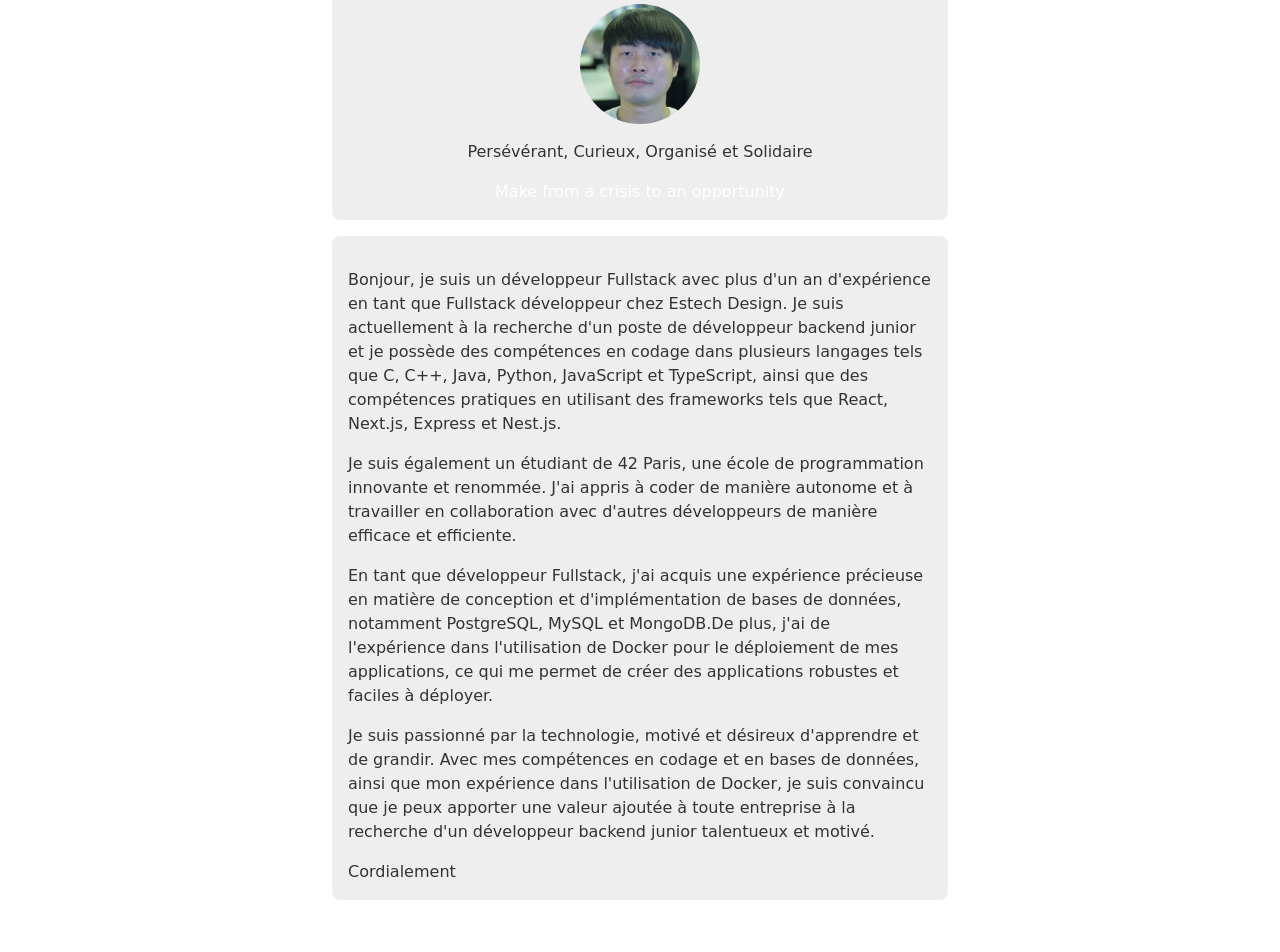
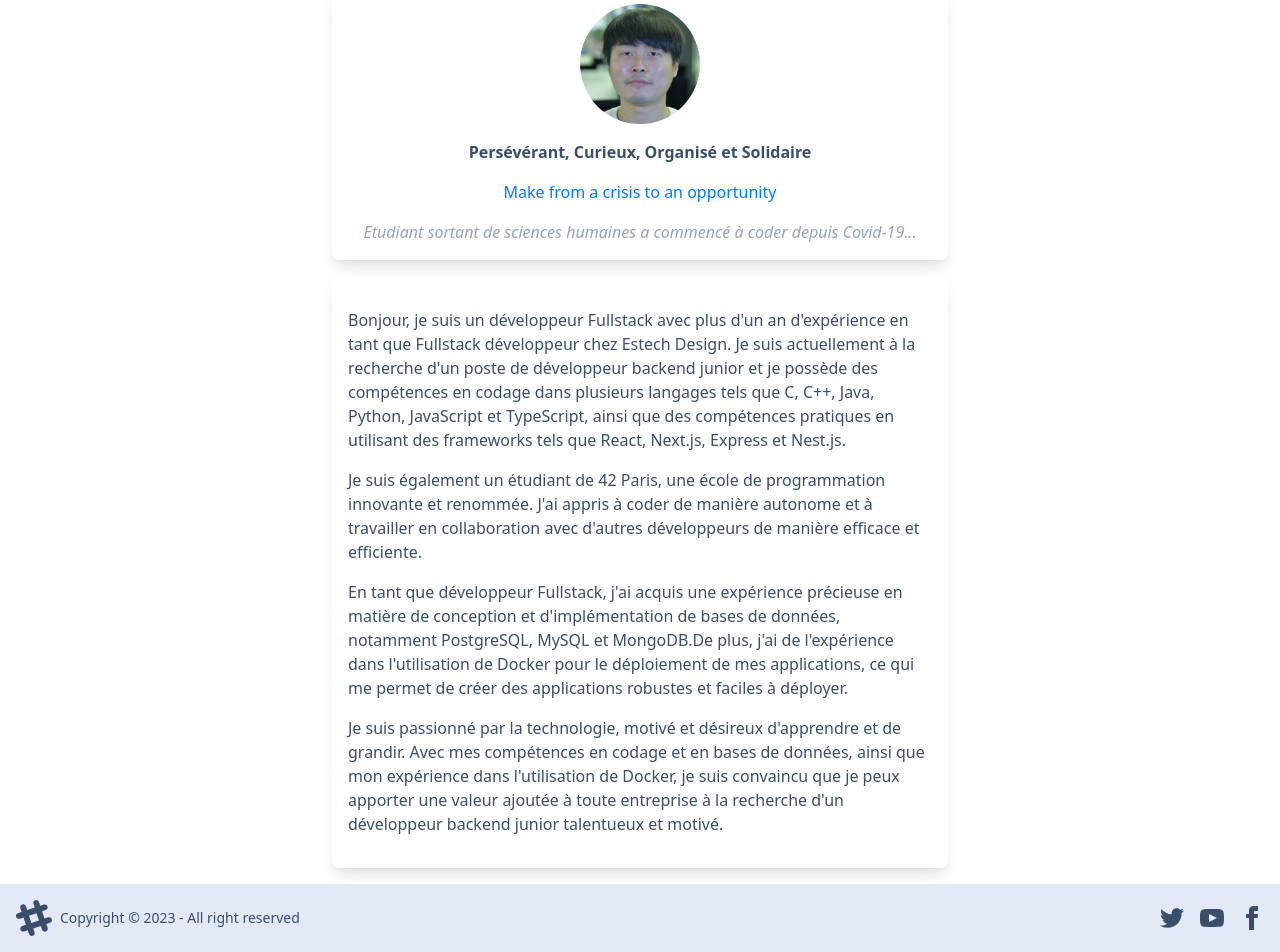
Before and after one commit to jeanoza/portfolio2023, a Next.js app: page /about in a window 1280 px wide. Shown: the part 92-1044 px from the top of the page. Before the commit the page ends 992 px from the top, so only its background shows below. Built offline with nearby package versions, Linux system fonts and the light colour scheme.

Commit message:
footer added

```diff
--- a/src/components/competence/card.tsx
+++ b/src/components/competence/card.tsx
@@ -7,14 +7,22 @@
 	imageUrl: string;
 }
 export default function Card({ title, content, tools, imageUrl }: IProps) {
-	return <div className="card card-compact w-80 bg-neutral shadow-xl">
-		<figure><img height="300" src={imageUrl} /></figure>
+	return <div className="card card-compact w-80 shadow-xl">
+		<div className="cover w-100"></div>
 		<div className="card-body">
 			<h2 className="card-title">{title}</h2>
 			<h3 className="text-lg">{content}</h3>
-			<ul className="flex gap-4 text-white flex-wrap justify-center">
+			<ul className="flex gap-4 text-slate-500 flex-wrap justify-center">
 				{tools.map((tool, index) => <li key={index}>{tool}</li>)}
 			</ul>
 		</div>
+		<style jsx>{`
+			.cover {
+				height:200px;
+				background-image:url(${imageUrl});
+				background-size: cover;
+    		background-position: center
+			}
+		`}</style>
 	</div>
 }
--- /dev/null
+++ b/src/components/footer.tsx
@@ -0,0 +1,14 @@
+export default function Footer() {
+	return <footer className="footer items-center p-4 bg-base-300 text-base-content mt-4">
+		<div className="items-center grid-flow-col">
+			<svg width="36" height="36" viewBox="0 0 24 24" xmlns="http://www.w3.org/2000/svg" fillRule="evenodd" clipRule="evenodd" className="fill-current"><path d="M22.672 15.226l-2.432.811.841 2.515c.33 1.019-.209 2.127-1.23 2.456-1.15.325-2.148-.321-2.463-1.226l-.84-2.518-5.013 1.677.84 2.517c.391 1.203-.434 2.542-1.831 2.542-.88 0-1.601-.564-1.86-1.314l-.842-2.516-2.431.809c-1.135.328-2.145-.317-2.463-1.229-.329-1.018.211-2.127 1.231-2.456l2.432-.809-1.621-4.823-2.432.808c-1.355.384-2.558-.59-2.558-1.839 0-.817.509-1.582 1.327-1.846l2.433-.809-.842-2.515c-.33-1.02.211-2.129 1.232-2.458 1.02-.329 2.13.209 2.461 1.229l.842 2.515 5.011-1.677-.839-2.517c-.403-1.238.484-2.553 1.843-2.553.819 0 1.585.509 1.85 1.326l.841 2.517 2.431-.81c1.02-.33 2.131.211 2.461 1.229.332 1.018-.21 2.126-1.23 2.456l-2.433.809 1.622 4.823 2.433-.809c1.242-.401 2.557.484 2.557 1.838 0 .819-.51 1.583-1.328 1.847m-8.992-6.428l-5.01 1.675 1.619 4.828 5.011-1.674-1.62-4.829z"></path></svg>
+			<p>Copyright © 2023 - All right reserved</p>
+		</div>
+		<div className="grid-flow-col gap-4 md:place-self-center md:justify-self-end">
+			<a><svg xmlns="http://www.w3.org/2000/svg" width="24" height="24" viewBox="0 0 24 24" className="fill-current"><path d="M24 4.557c-.883.392-1.832.656-2.828.775 1.017-.609 1.798-1.574 2.165-2.724-.951.564-2.005.974-3.127 1.195-.897-.957-2.178-1.555-3.594-1.555-3.179 0-5.515 2.966-4.797 6.045-4.091-.205-7.719-2.165-10.148-5.144-1.29 2.213-.669 5.108 1.523 6.574-.806-.026-1.566-.247-2.229-.616-.054 2.281 1.581 4.415 3.949 4.89-.693.188-1.452.232-2.224.084.626 1.956 2.444 3.379 4.6 3.419-2.07 1.623-4.678 2.348-7.29 2.04 2.179 1.397 4.768 2.212 7.548 2.212 9.142 0 14.307-7.721 13.995-14.646.962-.695 1.797-1.562 2.457-2.549z"></path></svg>
+			</a>
+			<a><svg xmlns="http://www.w3.org/2000/svg" width="24" height="24" viewBox="0 0 24 24" className="fill-current"><path d="M19.615 3.184c-3.604-.246-11.631-.245-15.23 0-3.897.266-4.356 2.62-4.385 8.816.029 6.185.484 8.549 4.385 8.816 3.6.245 11.626.246 15.23 0 3.897-.266 4.356-2.62 4.385-8.816-.029-6.185-.484-8.549-4.385-8.816zm-10.615 12.816v-8l8 3.993-8 4.007z"></path></svg></a>
+			<a><svg xmlns="http://www.w3.org/2000/svg" width="24" height="24" viewBox="0 0 24 24" className="fill-current"><path d="M9 8h-3v4h3v12h5v-12h3.642l.358-4h-4v-1.667c0-.955.192-1.333 1.115-1.333h2.885v-5h-3.808c-3.596 0-5.192 1.583-5.192 4.615v3.385z"></path></svg></a>
+		</div>
+	</footer>
+}
--- a/src/components/layout.tsx
+++ b/src/components/layout.tsx
@@ -1,6 +1,7 @@
 import { useRouter } from "next/router";
 import Navbar from "./navbar";
 import Seo from "./seo";
+import Footer from "./footer";
 
 export default function Layout({ children }: React.PropsWithChildren) {
 	const { pathname } = useRouter();
@@ -14,5 +15,6 @@
 				{children}
 			</div>
 		</main>
+		<Footer />
 	</div>
 }
--- a/src/components/navbar.tsx
+++ b/src/components/navbar.tsx
@@ -5,7 +5,7 @@
 
 export default function Navbar() {
 	const { pathname } = useRouter();
-	return <div className="navbar bg-base-100">
+	return <div className="navbar bg-base-100 mb-4">
 		<div className="navbar-start">
 			<div className="dropdown">
 				<label tabIndex={0} className="btn btn-ghost lg:hidden">
@@ -15,7 +15,7 @@
 					{ITEMS.map((item, index) => {
 						const href = item;
 						const content = item[0].toUpperCase() + item.slice(1);
-						return <li key={index} className={pathname.slice(1) === href ? "text-white" : ""}><Link href={href}>{content}</Link></li>
+						return <li key={index} className={pathname.slice(1) === href ? "text-primary" : ""}><Link href={href}>{content}</Link></li>
 					})}
 				</ul>
 			</div>
@@ -26,7 +26,7 @@
 				{ITEMS.map((item, index) => {
 					const href = item;
 					const content = item[0].toUpperCase() + item.slice(1);
-					return <li key={index} className={pathname.slice(1) === href ? "text-white" : ""}><Link href={href}>{content}</Link></li>
+					return <li key={index} className={pathname.slice(1) === href ? "text-primary" : ""}><Link href={href}>{content}</Link></li>
 				})}
 				{/* <li><Link href="/about">Kyubong?</Link></li>
 				<li><Link href="/about/competence">Competence</Link></li>
--- a/src/pages/about.tsx
+++ b/src/pages/about.tsx
@@ -3,7 +3,8 @@
 
 const TITLES = [
 	"Persévérant, Curieux, Organisé et Solidaire",
-	"Make from a crisis to an opportunity"
+	"Make from a crisis to an opportunity",
+	"Etudiant sortant de sciences humaines a commencé à coder depuis Covid-19..."
 ]
 const CONTENTS = [
 	"Bonjour, je suis un développeur Fullstack avec plus d'un an d'expérience en tant que Fullstack développeur chez Estech Design. Je suis actuellement à la recherche d'un poste de développeur backend junior et je possède des compétences en codage dans plusieurs langages tels que C, C++, Java, Python, JavaScript et TypeScript, ainsi que des compétences pratiques en utilisant des frameworks tels que React, Next.js, Express et Nest.js. ",
@@ -14,14 +15,14 @@
 
 export default function About() {
 	return <Layout>
-		<div className="flex flex-col gap-4 justify-center items-center my-4 p-4 bg-base-200 rounded-lg">
+		<div className="flex flex-col gap-4 justify-center items-center my-4 p-4 rounded-lg shadow-lg">
 			<div className="avatar rounded-full mx-auto" />
-			<h3>{TITLES[0]}</h3>
-			<h3 className="text-white">{TITLES[1]}</h3>
+			<h3 className="font-semibold">{TITLES[0]}</h3>
+			<h3 className="text-primary">{TITLES[1]}</h3>
+			<h3 className="text-slate-400 italic">{TITLES[2]}</h3>
 		</div>
-		<div className="p-4 bg-base-200 rounded-lg">
+		<div className="p-4 rounded-lg shadow-lg">
 			{CONTENTS.map((content, index) => <p className="my-4" key={index}>{content}</p>)}
-			<h4 className="">Cordialement</h4>
 		</div>
 		<style jsx>{`
 			.avatar {
--- a/src/pages/competence.tsx
+++ b/src/pages/competence.tsx
@@ -6,34 +6,42 @@
 		title: "Acquises",
 		content: "Je suis capable de coder avec ",
 		tools: [
-			"JavaScript/TypeScript",
-			"React/Next",
-			"Node/Express/Nest",
-			"SocketIO/WebSocket",
-			"MySQL/PostgreSQL",
+			"JavaScript / TypeScript",
+			"React / Next",
+			"Node / Express / Nest",
+			"SocketIO / WebSocket",
+			"MySQL / PostgreSQL",
 			"MongoDB",
-			"C/C++"
+			"C/C++",
+			"Shell(linux / unix)"
 		],
 		imageUrl: "/can.jpeg"
 	},
 	{
+		title: "En cours",
+		content: "Je suis en train d'apprendre",
+		tools: ["Spring/Spring boot"],
+		imageUrl: "/work.jpeg"
+
+	},
+	{
 		title: "A venir",
 		content: "J'aimerais apprendre",
-		tools: ["Spring/Spring boot"],
+		tools: ["Spring / Spring boot"],
 		imageUrl: "/futur.webp"
 
 	},
 	{
 		title: "Autre connaissances",
 		content: "J'ai appris et comprends",
-		tools: ["Docker", "Github", "Agile(Scrum)", "Java", "Python"],
-		imageUrl: "/can.jpeg"
+		tools: ["Docker", "Git", "Agile(Scrum)", "Java", "Python"],
+		imageUrl: "/knowledge.jpeg"
 	}
 ]
 
 export default function Competence() {
 	return <Layout>
-		<div className="w-100 flex flex-wrap gap-4 justify-center">
+		<div className="flex flex-wrap gap-4 justify-center">
 			{COMPETENCES.map(
 				(competence, index) => <Card
 					key={index}
--- a/src/pages/index.tsx
+++ b/src/pages/index.tsx
@@ -9,8 +9,8 @@
       <Link href="about">
         <main className='h-screen flex justify-center items-center'>
           <div className="px-2 w-100 md:w-2/3 lg:w-1/2 border-4 border-primary">
-            <h1 className="text-3xl mt-6 text-center text-accent-content">Kyubong CHOI</h1>
-            <div className='my-6 flex flex-col mx-auto text-center'>
+            <h1 className="text-3xl mt-6 text-center text-slate-200">Kyubong CHOI</h1>
+            <div className='my-6 flex flex-col mx-auto text-center text-slate-400'>
               <span className='text-xl'>Développeur Fullstack Junior</span>
               <span className='text-lg'>TypeScript | React | Next | Express | Nest</span>
             </div>
--- a/tailwind.config.js
+++ b/tailwind.config.js
@@ -13,7 +13,6 @@
   },
   plugins: [require("daisyui")],
   daisyui: {
-    themes: ["wireframe", "dark"],
-    Theme: "dark",
+    themes: ["winter"],
   },
 };
```
Also changed, not shown: public/knowledge.jpeg (added), public/work.jpeg (added).
